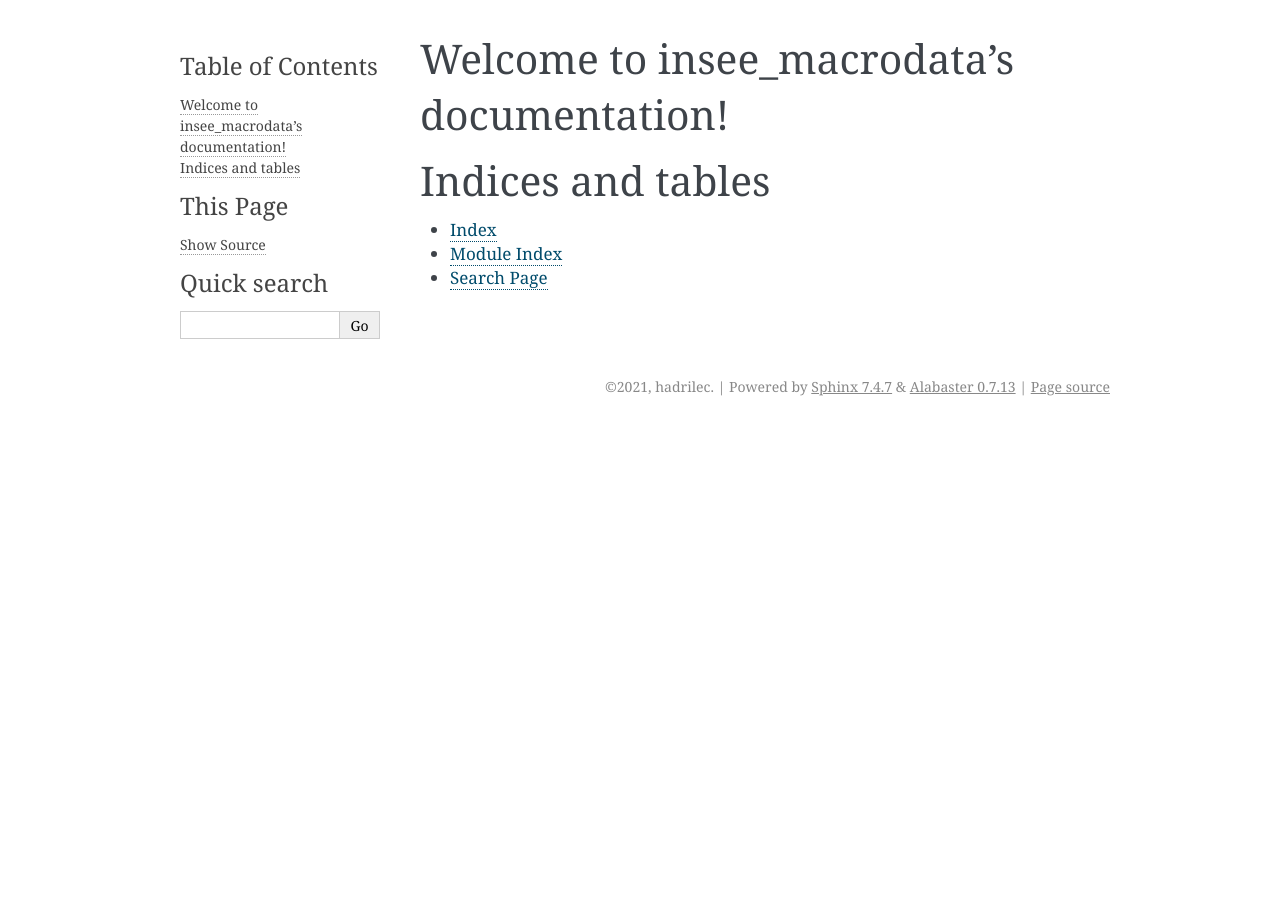
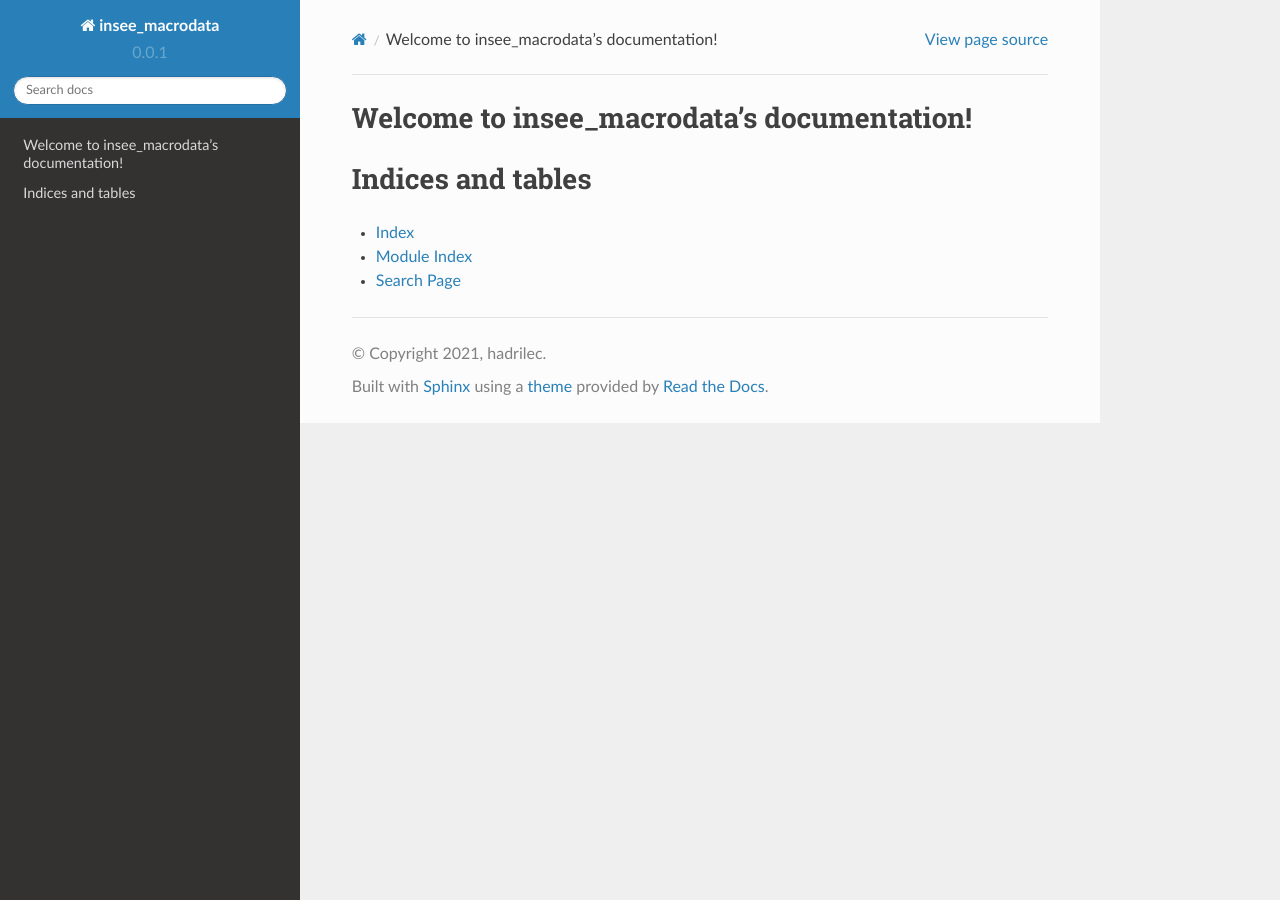
Before and after one commit to InseeFrLab/pynsee, a Sphinx documentation site: the page built from docs/index.rst, in a window 1280 px wide. Built offline with Sphinx 7.4.7 and the Read the Docs theme 2.0.0, drawn with Linux system fonts in a browser that asks for light colours.

Commit message:
doc theme

```diff
--- a/docs/conf.py
+++ b/docs/conf.py
@@ -37,7 +37,7 @@ import sphinx_rtd_theme
 extensions = [
      "sphinx_rtd_theme"
 ]
-html_theme = "sphinx_rtd_theme"
+
 # Add any paths that contain templates here, relative to this directory.
 templates_path = ['_templates']
 
@@ -52,7 +52,7 @@ exclude_patterns = ['_build', 'Thumbs.db', '.DS_Store']
 # The theme to use for HTML and HTML Help pages.  See the documentation for
 # a list of builtin themes.
 #
-html_theme = 'alabaster'
+html_theme = 'sphinx_rtd_theme'
 
 # Add any paths that contain custom static files (such as style sheets) here,
 # relative to this directory. They are copied after the builtin static files,
```
